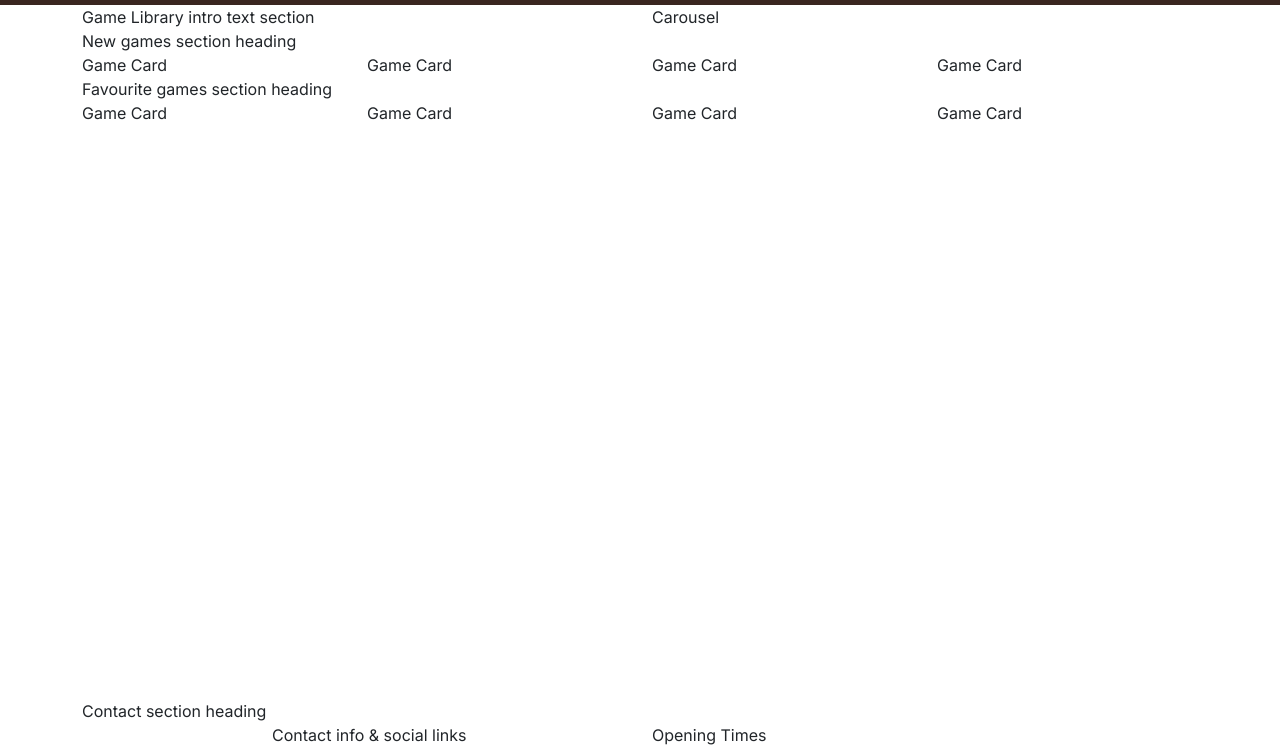
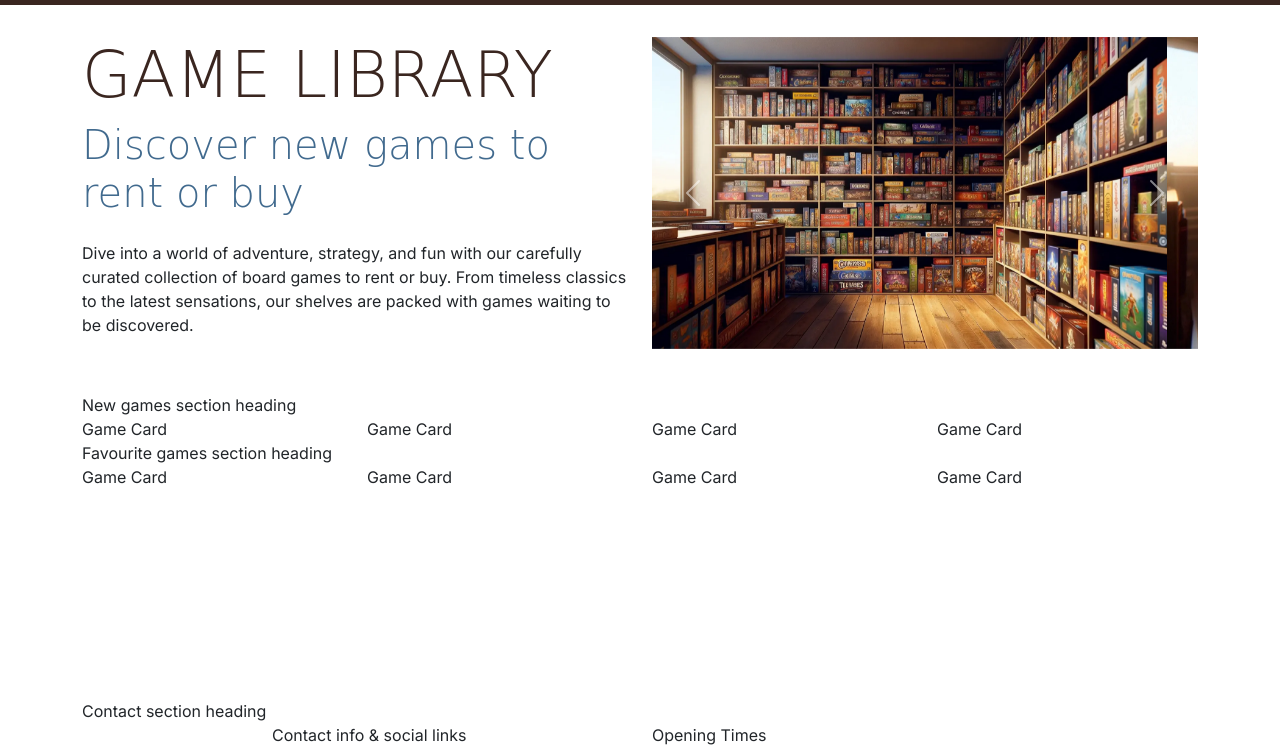
Before and after one commit to adeomosanya-coding/boardwalk-games, a plain HTML site: page game-library.html in a window 1280 px wide. Shown: the part 53-800 px from the top of the page. Drawn offline with nearby package versions, Linux system fonts and the light colour scheme; a web font is replaced by a local one.

Commit message:
Add navbar and header for game library page

```diff
--- a/game-library.html
+++ b/game-library.html
@@ -52,10 +52,65 @@
     </nav>
 
      <!-- Header with Carousel -->
-      <header class="container">
+      <header id="header" class="container section">
         <div class="row">
-            <div class="col-12 col-xl-6">Game Library intro text section</div>
-            <div class="col-12 col-xl-6">Carousel</div>
+            <div class="col-12 col-xl-6 text-center text-xl-start">
+            <h1 class="display-3">Game Library</h1>
+            <p class="lead display-6 sub-heading-color">
+            Discover new games to rent or buy
+            </p>
+            <p class="my-4">
+            Dive into a world of adventure, strategy, and fun with our carefully curated collection of board games to rent or buy.
+            From timeless classics to the latest sensations, our shelves are packed with games waiting to be discovered.
+            </p>
+            </div>
+            <div class="col-12 col-xl-6">
+                <div
+            id="carouselExampleAutoplaying"
+            class="carousel slide"
+            data-bs-ride="carousel"
+          >
+            <div class="carousel-inner">
+              <div class="carousel-item active">
+                <img src="assets/images/game-library-carousel-1.webp" class="d-block w-100" alt="Bookshelves filled with boardgames" />
+              </div>
+              <div class="carousel-item">
+                <img src="assets/images/game-library-carousel-2.webp" class="d-block w-100" alt="Bookshelves filled with boardgames" />
+              </div>
+              <div class="carousel-item">
+                <img src="assets/images/game-library-carousel-3.webp" class="d-block w-100" alt="Bookshelves filled with boardgames, one man is browsing the shelves" />
+              </div>
+              <div class="carousel-item">
+                <img src="assets/images/game-library-carousel-4.webp" class="d-block w-100" alt="8 board games stacked on top of each other" />
+              </div>
+            </div>
+            <button
+              class="carousel-control-prev"
+              type="button"
+              data-bs-target="#carouselExampleAutoplaying"
+              data-bs-slide="prev"
+            >
+              <span
+                class="carousel-control-prev-icon"
+                aria-hidden="true"
+              ></span>
+              <span class="visually-hidden">Previous</span>
+            </button>
+            <button
+              class="carousel-control-next"
+              type="button"
+              data-bs-target="#carouselExampleAutoplaying"
+              data-bs-slide="next"
+            >
+              <span
+                class="carousel-control-next-icon"
+                aria-hidden="true"
+              ></span>
+              <span class="visually-hidden">Next</span>
+            </button>
+          </div>
+        </div>
+        </div>
         </div>
       </header>
 
```
Also changed, not shown: index.html (+71 -9 lines).
